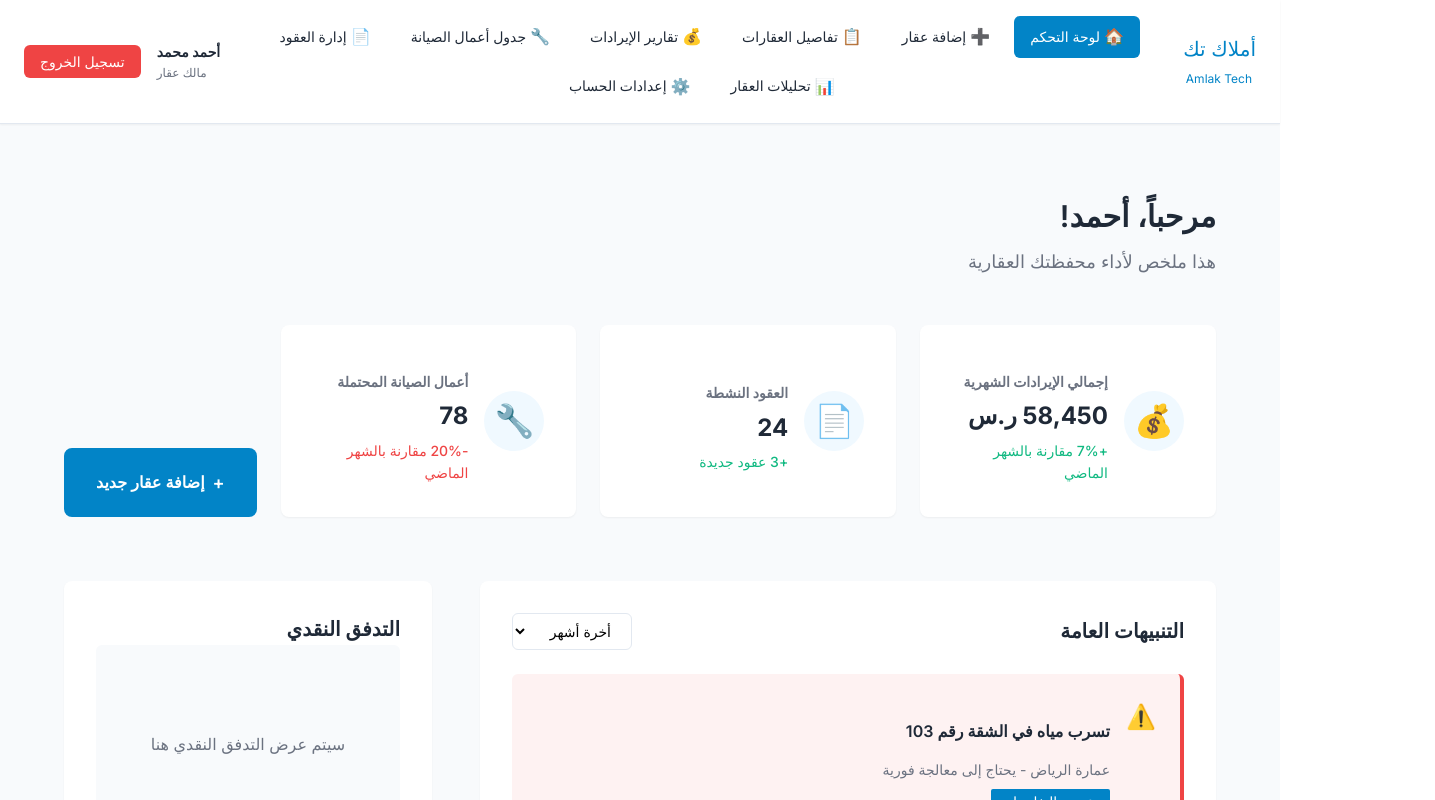
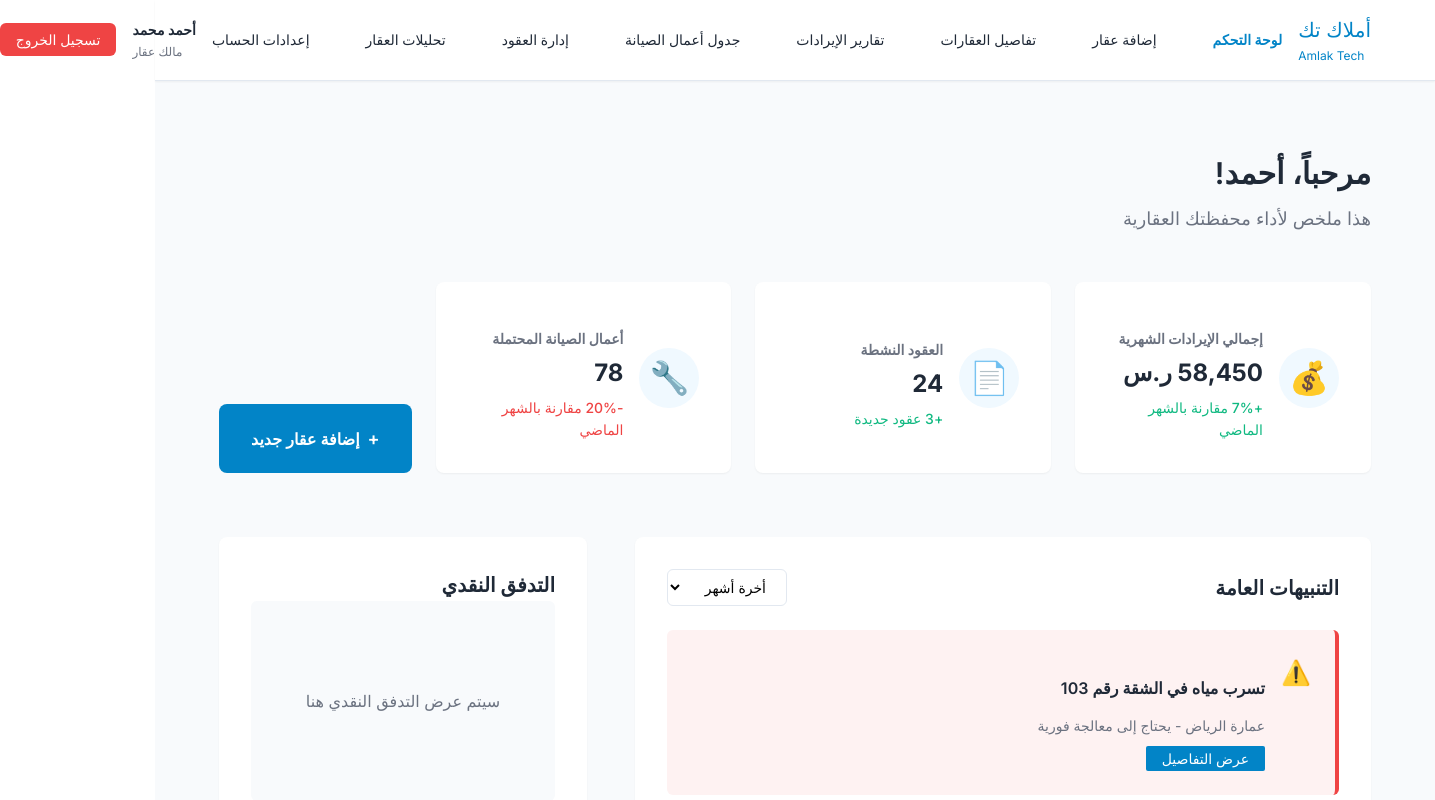
Before and after one commit to yaraabdullah/AmlakTech-Website, a Next.js app: page /owner/dashboard in a window 1280 px wide. Shown: the top 800 px of the page, 1435 px wide, since content can reach past the window. Built offline with nearby package versions, Linux system fonts and the light colour scheme.

Commit message:
update the bar of the owners

```diff
--- a/components/OwnerNavigation.tsx
+++ b/components/OwnerNavigation.tsx
@@ -13,50 +13,42 @@ export default function OwnerNavigation({ currentPage }: OwnerNavigationProps) {
     {
       id: 'dashboard',
       title: 'لوحة التحكم',
-      href: '/owner/dashboard',
-      icon: '🏠'
+      href: '/owner/dashboard'
     },
     {
       id: 'add-property',
       title: 'إضافة عقار',
-      href: '/owner/add-property',
-      icon: '➕'
+      href: '/owner/add-property'
     },
     {
       id: 'property-details',
       title: 'تفاصيل العقارات',
-      href: '/owner/property-details',
-      icon: '📋'
+      href: '/owner/property-details'
     },
     {
       id: 'revenue-reports',
       title: 'تقارير الإيرادات',
-      href: '/owner/revenue-reports',
-      icon: '💰'
+      href: '/owner/revenue-reports'
     },
     {
       id: 'maintenance-schedule',
       title: 'جدول أعمال الصيانة',
-      href: '/owner/maintenance-schedule',
-      icon: '🔧'
+      href: '/owner/maintenance-schedule'
     },
     {
       id: 'contract-management',
       title: 'إدارة العقود',
-      href: '/owner/contract-management',
-      icon: '📄'
+      href: '/owner/contract-management'
     },
     {
       id: 'property-analytics',
       title: 'تحليلات العقار',
-      href: '/owner/property-analytics',
-      icon: '📊'
+      href: '/owner/property-analytics'
     },
     {
       id: 'account-settings',
       title: 'إعدادات الحساب',
-      href: '/owner/account-settings',
-      icon: '⚙️'
+      href: '/owner/account-settings'
     }
   ]
 
@@ -67,28 +59,28 @@ export default function OwnerNavigation({ currentPage }: OwnerNavigationProps) {
 
   return (
     <header className={styles.header}>
-      <div className={styles.headerTop}>
-        <div className={styles.logo}>
-          <Link href="/">
+      <div className={styles.container}>
+        <Link href="/" className={styles.logo}>
           <h1>أملاك تك</h1>
           <span>Amlak Tech</span>
         </Link>
-        </div>
 
-        <nav className={styles.mainNav}>
+        <nav className={styles.nav}>
+          <ul className={styles.navList}>
             {navigationItems.map((item) => (
+              <li key={item.id}>
                 <Link
-              key={item.id}
                   href={item.href}
                   className={`${styles.navLink} ${currentPage === item.id ? styles.active : ''}`}
                 >
-              <span className={styles.navIcon}>{item.icon}</span>
-              <span className={styles.navText}>{item.title}</span>
+                  {item.title}
                 </Link>
+              </li>
             ))}
+          </ul>
         </nav>
 
-        <div className={styles.headerActions}>
+        <div className={styles.authButtons}>
           <div className={styles.userInfo}>
             <span className={styles.userName}>أحمد محمد</span>
             <span className={styles.userRole}>مالك عقار</span>
@@ -97,44 +89,15 @@ export default function OwnerNavigation({ currentPage }: OwnerNavigationProps) {
             تسجيل الخروج
           </button>
         </div>
-      </div>
 
-      {/* Mobile Navigation */}
-      <div className={styles.mobileNav}>
-        <div className={styles.mobileNavHeader}>
-          <div className={styles.logo}>
-            <Link href="/">
-              <h1>أملاك تك</h1>
-              <span>Amlak Tech</span>
-            </Link>
-          </div>
-          <button className={styles.mobileMenuBtn}>
-            <span>☰</span>
+        <button
+          className={styles.menuToggle}
+          aria-label="فتح القائمة"
+        >
+          <span></span>
+          <span></span>
+          <span></span>
         </button>
-        </div>
-
-        <div className={styles.mobileNavContent}>
-          {navigationItems.map((item) => (
-            <Link
-              key={item.id}
-              href={item.href}
-              className={`${styles.mobileNavLink} ${currentPage === item.id ? styles.active : ''}`}
-            >
-              <span className={styles.navIcon}>{item.icon}</span>
-              <span className={styles.navText}>{item.title}</span>
-            </Link>
-          ))}
-
-          <div className={styles.mobileUserInfo}>
-            <div className={styles.userInfo}>
-              <span className={styles.userName}>أحمد محمد</span>
-              <span className={styles.userRole}>مالك عقار</span>
-            </div>
-            <button className={styles.logoutBtn} onClick={handleLogout}>
-              تسجيل الخروج
-            </button>
-          </div>
-        </div>
       </div>
     </header>
   )
--- a/styles/OwnerNavigation.module.css
+++ b/styles/OwnerNavigation.module.css
@@ -7,13 +7,14 @@
   border-bottom: 1px solid var(--color-border);
 }
 
-.headerTop {
+.container {
+  max-width: 1200px;
+  margin: 0 auto;
+  padding: 0 var(--spacing-lg);
   display: flex;
   justify-content: space-between;
   align-items: center;
-  padding: var(--spacing-md) var(--spacing-lg);
-  max-width: 1400px;
-  margin: 0 auto;
+  height: 80px;
 }
 
 .logo {
@@ -41,49 +42,43 @@
   font-family: var(--font-family-primary);
 }
 
-.mainNav {
+.nav {
+  flex: 1;
   display: flex;
+  justify-content: center;
+}
+
+.navList {
+  display: flex;
+  list-style: none;
+  margin: 0;
+  padding: 0;
+  gap: var(--spacing-lg);
   align-items: center;
-  gap: var(--spacing-sm);
-  flex: 1;
-  justify-content: center;
-  flex-wrap: wrap;
 }
 
 .navLink {
-  display: flex;
-  align-items: center;
-  gap: var(--spacing-xs);
+  color: var(--color-text-primary);
+  text-decoration: none;
+  font-size: var(--font-size-sm);
+  font-weight: var(--font-weight-medium);
+  transition: color 0.3s ease;
+  white-space: nowrap;
+  font-family: var(--font-family-primary);
   padding: var(--spacing-sm) var(--spacing-md);
   border-radius: var(--border-radius-md);
-  text-decoration: none;
-  color: var(--color-text-primary);
-  font-size: var(--font-size-sm);
-  font-weight: var(--font-weight-medium);
-  transition: all 0.3s ease;
-  white-space: nowrap;
-  font-family: var(--font-family-primary);
 }
 
 .navLink:hover {
-  background: var(--color-blue-light);
   color: var(--color-primary);
 }
 
 .navLink.active {
-  background: var(--color-primary);
-  color: var(--color-text-white);
+  color: var(--color-primary);
+  font-weight: var(--font-weight-semibold);
 }
 
-.navIcon {
-  font-size: var(--font-size-base);
-}
-
-.navText {
-  font-size: var(--font-size-sm);
-}
-
-.headerActions {
+.authButtons {
   display: flex;
   align-items: center;
   gap: var(--spacing-md);
@@ -128,98 +123,50 @@
   transform: translateY(-1px);
 }
 
-/* Mobile Navigation */
-.mobileNav {
+.menuToggle {
   display: none;
+  background: none;
+  border: none;
+  cursor: pointer;
+  padding: var(--spacing-sm);
+  flex-direction: column;
+  gap: 4px;
 }
 
-.mobileNavHeader {
-  display: flex;
-  justify-content: space-between;
-  align-items: center;
-  padding: var(--spacing-md) var(--spacing-lg);
-}
-
-.mobileMenuBtn {
-  background: none;
-  border: none;
-  font-size: var(--font-size-lg);
-  cursor: pointer;
-  padding: var(--spacing-sm);
-  color: var(--color-text-primary);
-}
-
-.mobileNavContent {
-  display: none;
-  flex-direction: column;
-  padding: var(--spacing-md) var(--spacing-lg);
-  background: var(--color-background-secondary);
-  border-top: 1px solid var(--color-border);
-}
-
-.mobileNavContent.open {
-  display: flex;
-}
-
-.mobileNavLink {
-  display: flex;
-  align-items: center;
-  gap: var(--spacing-sm);
-  padding: var(--spacing-md);
-  border-radius: var(--border-radius-md);
-  text-decoration: none;
-  color: var(--color-text-primary);
-  font-size: var(--font-size-base);
-  font-weight: var(--font-weight-medium);
+.menuToggle span {
+  width: 25px;
+  height: 3px;
+  background: var(--color-text-primary);
   transition: all 0.3s ease;
-  font-family: var(--font-family-primary);
-  margin-bottom: var(--spacing-xs);
-}
-
-.mobileNavLink:hover {
-  background: var(--color-blue-light);
-  color: var(--color-primary);
-}
-
-.mobileNavLink.active {
-  background: var(--color-primary);
-  color: var(--color-text-white);
-}
-
-.mobileUserInfo {
-  margin-top: var(--spacing-lg);
-  padding-top: var(--spacing-lg);
-  border-top: 1px solid var(--color-border);
-  display: flex;
-  flex-direction: column;
-  gap: var(--spacing-md);
 }
 
 /* Responsive Design */
 @media (max-width: 1024px) {
-  .mainNav {
-    gap: var(--spacing-xs);
-  }
-
-  .navText {
-    display: none;
+  .navList {
+    gap: var(--spacing-md);
   }
 
   .navLink {
-    padding: var(--spacing-sm);
+    font-size: var(--font-size-xs);
+    padding: var(--spacing-xs) var(--spacing-sm);
   }
 }
 
 @media (max-width: 768px) {
-  .headerTop {
+  .container {
+    height: auto;
+    padding: var(--spacing-md) var(--spacing-lg);
+  }
+
+  .nav {
     display: none;
   }
 
-  .mobileNav {
-    display: block;
+  .menuToggle {
+    display: flex;
   }
 
-  .headerActions {
+  .authButtons {
     flex-direction: column;
     gap: var(--spacing-sm);
   }
@@ -231,11 +178,7 @@
 }
 
 @media (max-width: 480px) {
-  .mobileNavHeader {
-    padding: var(--spacing-sm) var(--spacing-md);
-  }
-
-  .mobileNavContent {
+  .container {
     padding: var(--spacing-sm) var(--spacing-md);
   }
 
```
Lines whose indentation alone changed are shown as unchanged.
